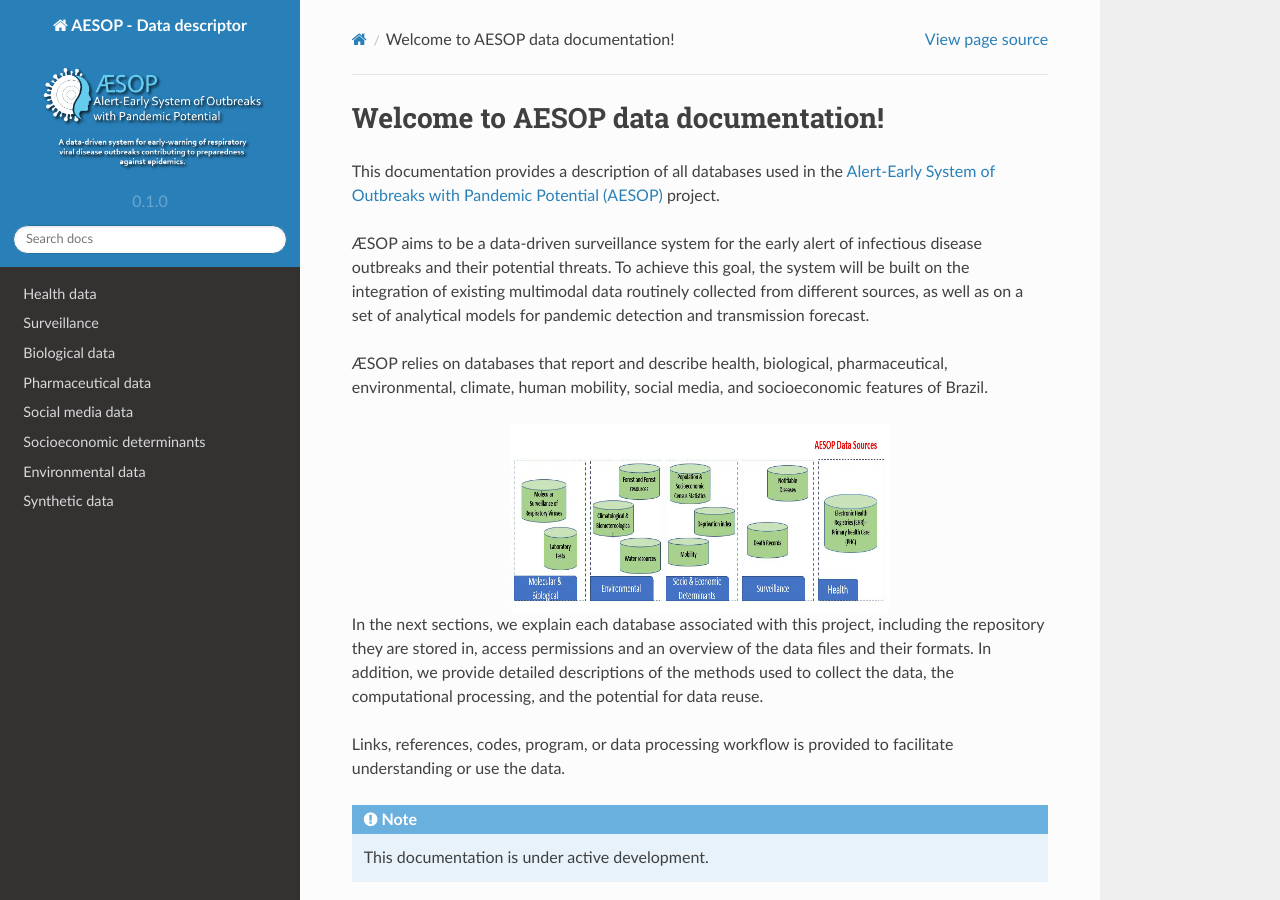
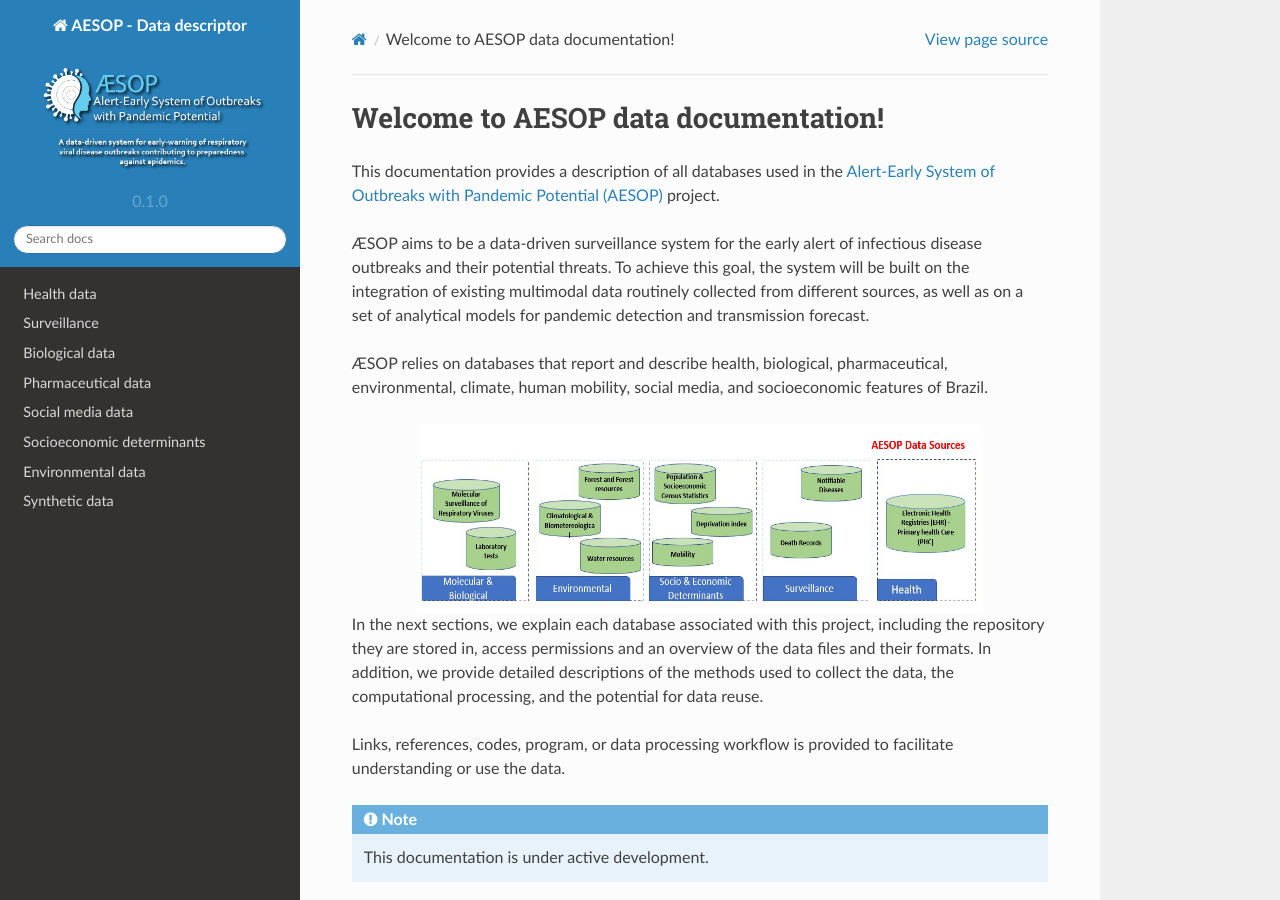
Before and after one commit to cidacslab/AESOP-Data-Documentation, a Sphinx documentation site: the page built from docs/source/index.rst, in a window 1280 px wide and 900 px high. Built offline with Sphinx 7.4.7 and the Read the Docs theme 2.0.0, drawn with Linux system fonts in a browser that asks for light colours.

Commit message:
test figure insert.

```diff
--- a/docs/source/index.rst
+++ b/docs/source/index.rst
@@ -11,7 +11,7 @@ This documentation provides a description of all databases used in the `Alert-Ea
 
 .. image:: data_sources.png
    :height: 5cm
-   :width: 10cm
+   :width: 15cm
    :align: center
 
 
```
